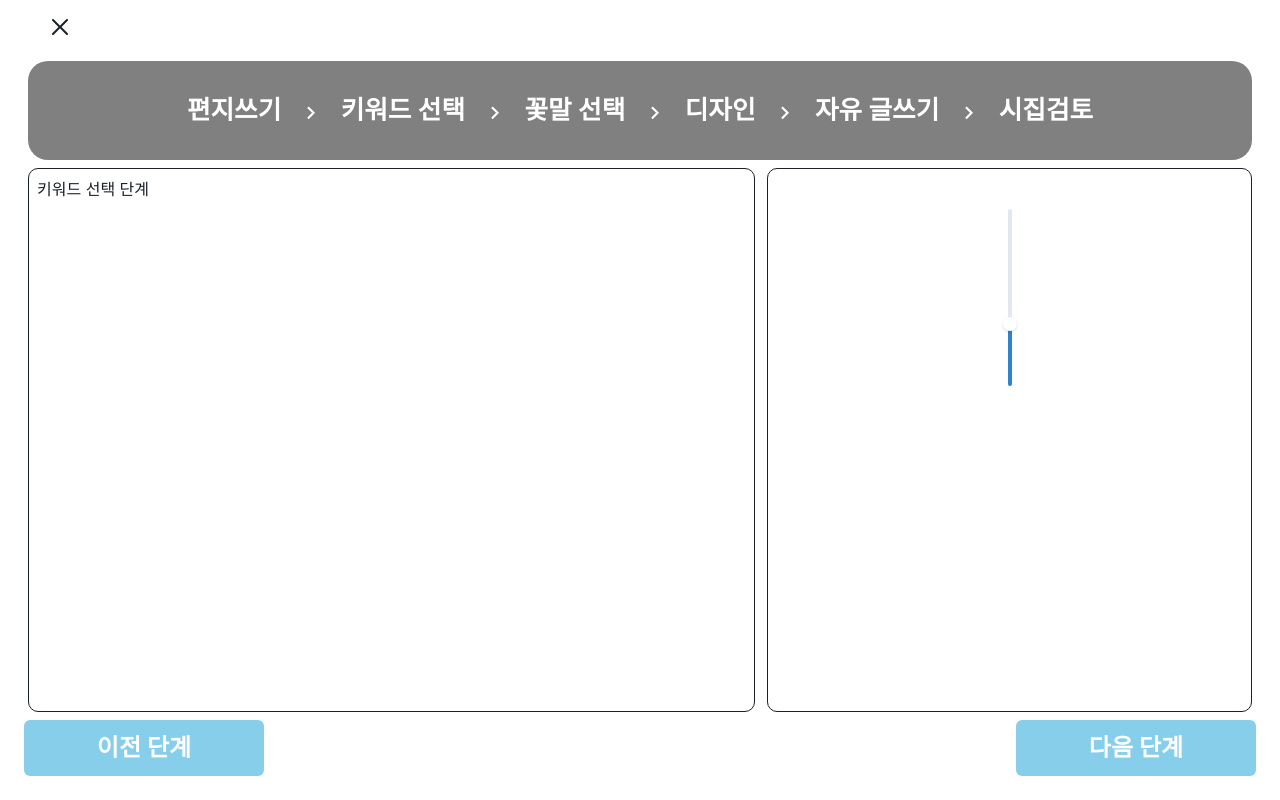
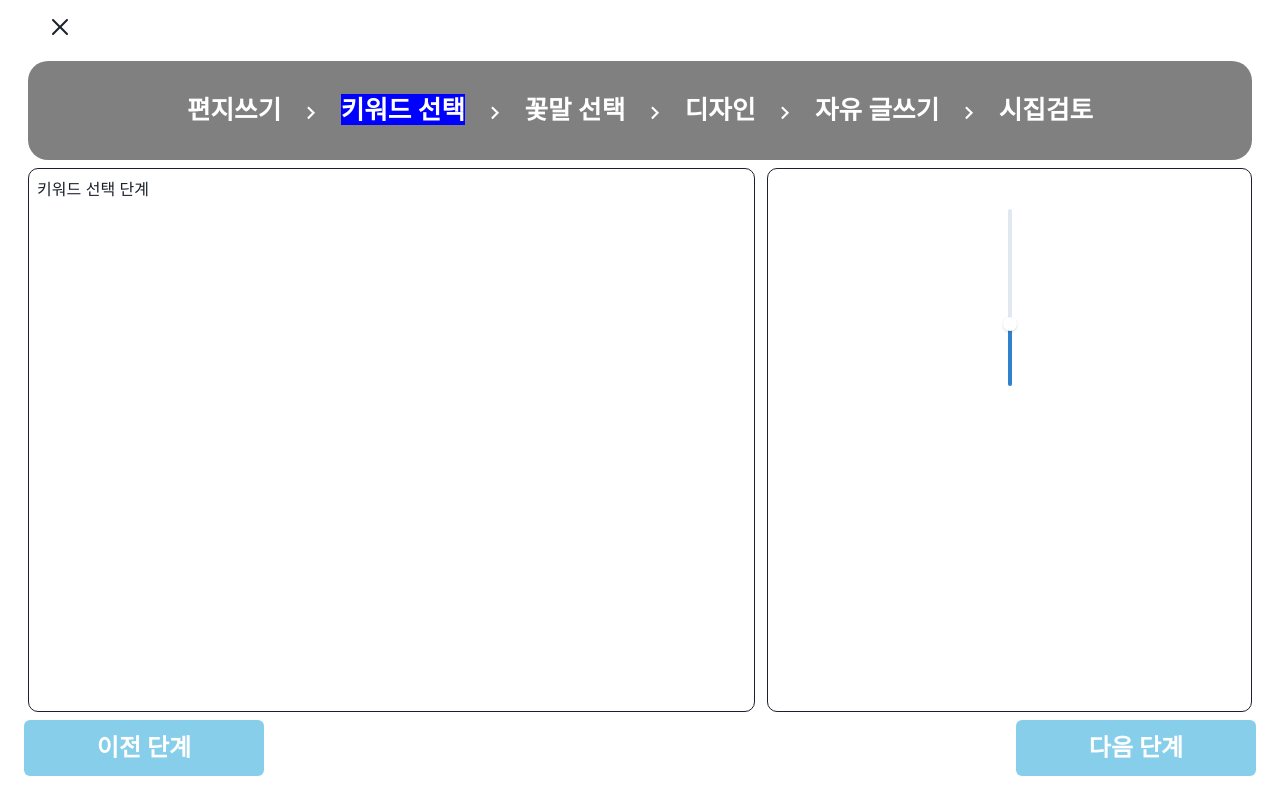
Before and after one commit to yuliepie/flower-letter-nlp, a React (Create React App) app in the folder client/: page /create/keyword in a window 1280 px wide. Built offline with nearby package versions, Linux system fonts and the light colour scheme.

Commit message:
ADD: create page-navlink display

```diff
--- a/client/src/components/StepsLetter.js
+++ b/client/src/components/StepsLetter.js
@@ -1,8 +1,8 @@
 import React from 'react';
-import { Flex, Box, Center, Breadcrumb, BreadcrumbItem, BreadcrumbLink, CloseButton, VStack, HStack } from '@chakra-ui/react';
+import { Flex, Breadcrumb, BreadcrumbItem, BreadcrumbLink, CloseButton, VStack } from '@chakra-ui/react';
 import { ChevronRightIcon } from '@chakra-ui/icons';
 import { useNavigate } from 'react-router';
-import EditContainer from './create/EditContainer';
+import { NavLink } from 'react-router-dom';
 
 function StepsLetter() {
   const navigate = useNavigate();
@@ -25,17 +25,20 @@
               onClick={() => {
                 navigate('/create');
               }}>
+              <NavLink exact end to='/create'>
                 편지쓰기
+              </NavLink>
             </BreadcrumbLink>
           </BreadcrumbItem>
 
           <BreadcrumbItem>
-            x
             <BreadcrumbLink
               onClick={() => {
                 navigate('/create/keyword');
               }}>
+              <NavLink exact to='/create/keyword'>
                 키워드 선택
+              </NavLink>
             </BreadcrumbLink>
           </BreadcrumbItem>
 
@@ -44,31 +47,42 @@
               onClick={() => {
                 navigate('/create/flowerlang');
               }}>
+              <NavLink exact to='/create/flowerlang'>
                 꽃말 선택
+              </NavLink>
             </BreadcrumbLink>
           </BreadcrumbItem>
+
           <BreadcrumbItem isCurrentPage>
             <BreadcrumbLink
               onClick={() => {
                 navigate('/create/bookcover');
               }}>
+              <NavLink exact to='/create/bookcover'>
                 디자인
+              </NavLink>
             </BreadcrumbLink>
           </BreadcrumbItem>
+
           <BreadcrumbItem isCurrentPage>
             <BreadcrumbLink
               onClick={() => {
                 navigate('/create/freecontent');
               }}>
+              <NavLink exact to='/create/freecontent'>
                 자유 글쓰기
+              </NavLink>
             </BreadcrumbLink>
           </BreadcrumbItem>
+
           <BreadcrumbItem isCurrentPage>
             <BreadcrumbLink
               onClick={() => {
                 navigate('/create/final');
               }}>
+              <NavLink exact to='/create/final'>
                 시집검토
+              </NavLink>
             </BreadcrumbLink>
           </BreadcrumbItem>
         </Breadcrumb>
@@ -78,70 +92,3 @@
 }
 
 export default StepsLetter;
-
-{
-  /*
-<div>
-      <Box p='6' w='100%' h='70'>
-        <CloseButton size='3xl' />
-      </Box>
-      <Center bg='gray' w='100%' h='100'>
-        <Breadcrumb fontSize='2xl' spacing='17' separator={<ChevronRightIcon color='white' />}>
-          <BreadcrumbItem>
-            <BreadcrumbLink
-              onClick={() => {
-                navigate('/create');
-              }}>
-              편지쓰기
-            </BreadcrumbLink>
-          </BreadcrumbItem>
-
-          <BreadcrumbItem>x
-            <BreadcrumbLink
-              onClick={() => {
-                navigate('/edit1');
-              }}>
-              키워드 선택
-            </BreadcrumbLink>
-          </BreadcrumbItem>
-
-          <BreadcrumbItem isCurrentPage>
-            <BreadcrumbLink
-              onClick={() => {
-                navigate('/edit2');
-              }}>
-              꽃말 선택
-            </BreadcrumbLink>
-          </BreadcrumbItem>
-          <BreadcrumbItem isCurrentPage>
-            <BreadcrumbLink
-              onClick={() => {
-                navigate('/edit3');
-              }}>
-              디자인
-            </BreadcrumbLink>
-          </BreadcrumbItem>
-          <BreadcrumbItem isCurrentPage>
-            <BreadcrumbLink
-              onClick={() => {
-                navigate('/edit4');
-              }}>
-              자유 글쓰기
-            </BreadcrumbLink>
-          </BreadcrumbItem>
-          <BreadcrumbItem isCurrentPage>
-            <BreadcrumbLink
-              onClick={() => {
-                navigate('/edit5');
-              }}>
-              시집검토
-            </BreadcrumbLink>
-          </BreadcrumbItem>
-        </Breadcrumb>
-      </Center>
-    </div>
-
-
-
-*/
-}
--- a/client/src/index.css
+++ b/client/src/index.css
@@ -1,13 +1,15 @@
 body {
   margin: 0;
-  font-family: -apple-system, BlinkMacSystemFont, 'Segoe UI', 'Roboto', 'Oxygen',
-    'Ubuntu', 'Cantarell', 'Fira Sans', 'Droid Sans', 'Helvetica Neue',
-    sans-serif;
+  font-family: -apple-system, BlinkMacSystemFont, 'Segoe UI', 'Roboto', 'Oxygen', 'Ubuntu', 'Cantarell', 'Fira Sans', 'Droid Sans', 'Helvetica Neue', sans-serif;
   -webkit-font-smoothing: antialiased;
   -moz-osx-font-smoothing: grayscale;
 }
 
 code {
-  font-family: source-code-pro, Menlo, Monaco, Consolas, 'Courier New',
-    monospace;
+  font-family: source-code-pro, Menlo, Monaco, Consolas, 'Courier New', monospace;
 }
+
+.active {
+  /* create페이지 상단 바의 선택부분 디자인 */
+  background-color: blue;
+}
```
Lines whose indentation alone changed are shown as unchanged.
